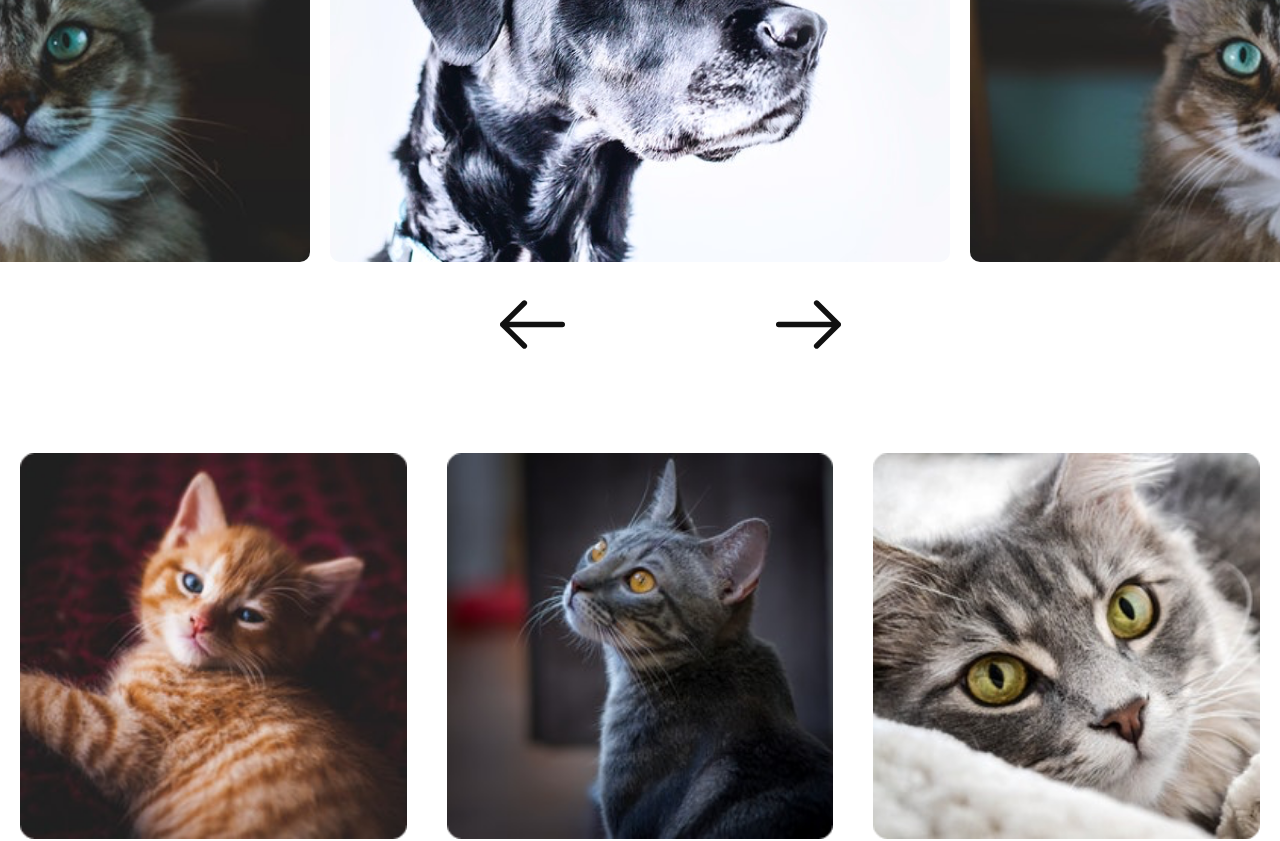
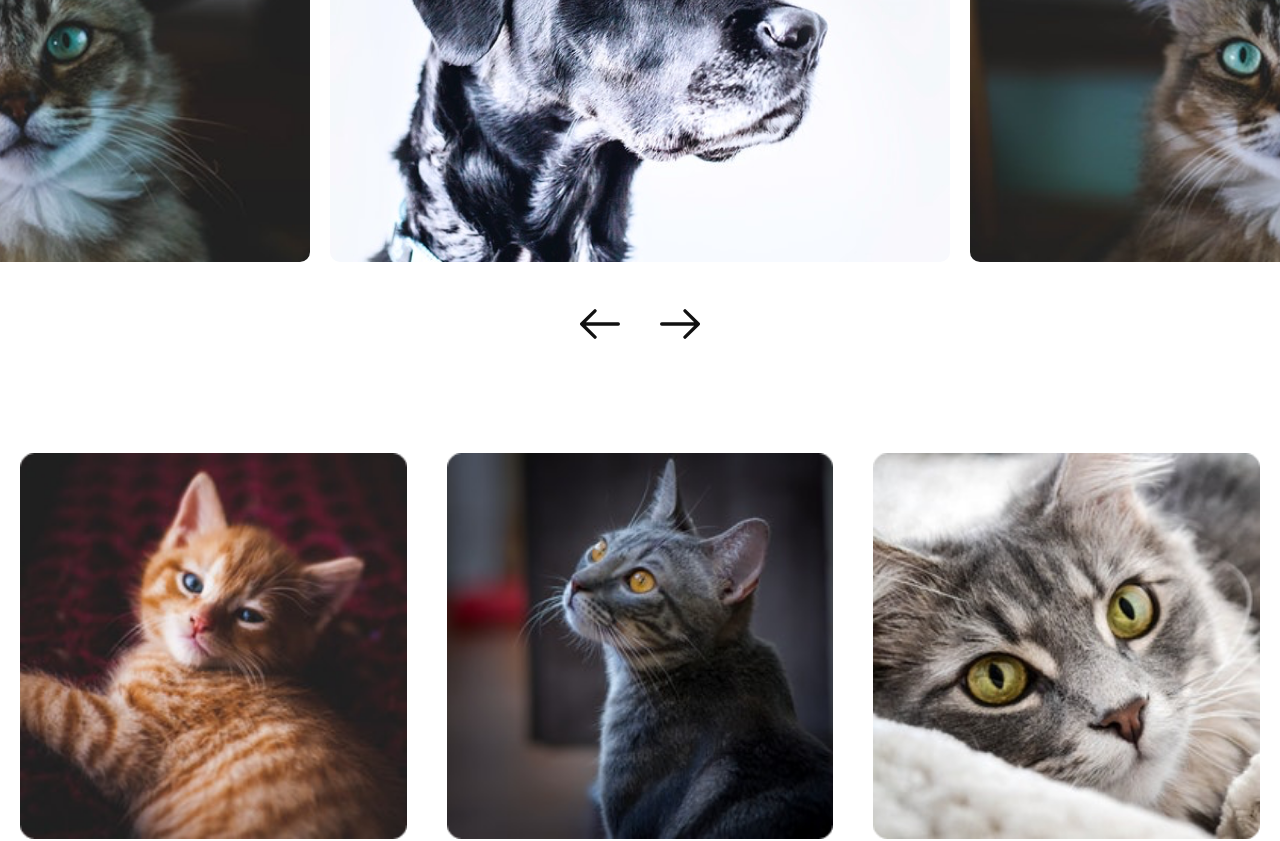
Before and after one commit to josipfrljic94/pet-landing, a Vue app: page / in a window 1280 px wide. Shown: the part 2037-2878 px from the top of the page. Built offline with nearby package versions, Linux system fonts and the light colour scheme.

Commit message:
layout-fixes

```diff
--- a/src/components/carousel/CarouselWrapper.vue
+++ b/src/components/carousel/CarouselWrapper.vue
@@ -93,18 +93,28 @@ export default defineComponent({
     transform: translateY(74px);
     width: 40px;
     height: 43px;
+    &>img{
+        width: 100%;
+    }
 
     @media only screen and (max-width: 1024px) {
-        width: 20px;
-        height: 22px;
+        width: 36px;
+        height: 26px;
     }
 }
 
 .carousel__prev {
-    left: 40%;
+    left: calc(50% - 60px);
+    @media only screen and (max-width: 1024px) {
+      left: calc(50% - 56px);
+    }
 }
 
 .carousel__next {
-    right: calc(40% - 60px);
+    left: calc(50% + 20px);
+    @media only screen and (max-width: 1024px) {
+        left: calc(50% + 16px);
+    }
+
 }
 </style>
--- a/src/components/info_block/InfoBlock.vue
+++ b/src/components/info_block/InfoBlock.vue
@@ -73,7 +73,7 @@ export default defineComponent({
 
         }
 
-        @media only screen and (max-width: 1284px) and (min-width: 785px){
+        @media only screen and (max-width: 1284px) and (min-width: 785px) {
 
             flex: 0 0 345px;
             height: 345px;
@@ -96,6 +96,10 @@ export default defineComponent({
             letter-spacing: 0.16px;
             margin-top: 0;
             margin-bottom: 30px;
+
+            @media only screen and (max-width: 1024px) {
+                text-align: center;
+            }
         }
 
 
--- a/src/components/title/Title.vue
+++ b/src/components/title/Title.vue
@@ -45,6 +45,11 @@ export default defineComponent({
     letter-spacing: 0.258px;
     text-align: center;
 
+    &.main-title {
+        padding-top: 112px;
+        padding-bottom: 103px;
+    }
+
     @media screen and (max-width:1024px) {
         font-size: 46px;
         font-style: normal;
@@ -52,12 +57,16 @@ export default defineComponent({
         line-height: 53px;
         /* 115.217% */
         letter-spacing: 0.204px;
+        padding-top: 48px;
+        padding-bottom: 32px;
+
+        &.main-title {
+            padding-top: 30px;
+            padding-bottom: 29px;
+        }
     }
 
-    &.main-title {
-        padding-top: 112px;
-        padding-bottom: 103px;
-    }
+
 
 }
 </style>
```
